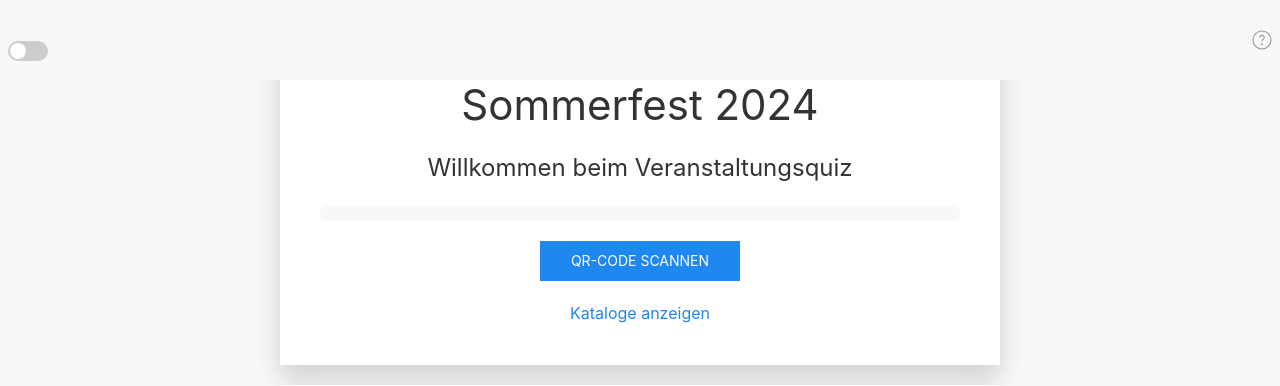
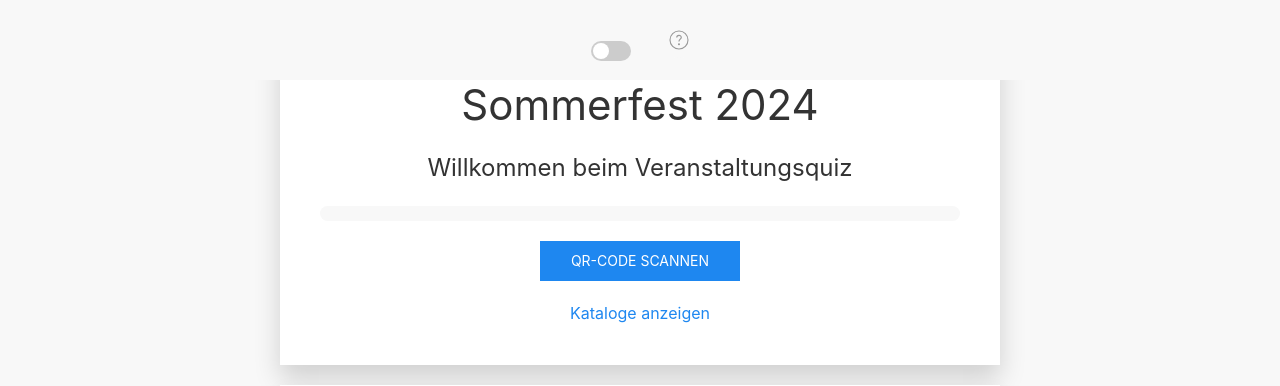
Before and after one commit to bastelix/sommerfest-quiz, a Python web app: template templates/index.html in a window 1280 px wide. Shown: the top 386 px of the page. Run offline with Jinja, Linux system fonts and the light colour scheme; the template is opened without the code that fills it, so the values that code supplies are empty; some libraries are stand-ins or nearby versions.

Commit message:
Center navbar actions

```diff
--- a/public/css/dark.css
+++ b/public/css/dark.css
@@ -69,6 +69,11 @@ body.dark-mode .mc-option input {
   margin-right: 8px;
 }
 
+body.dark-mode .topbar {
+  background-color: #1e1e1e;
+  border-color: #444;
+}
+
 /* Hoverfarbe für Katalogkarten im Dunkelmodus */
 body.dark-mode .uk-card-hover:hover {
   background-color: #333;
--- a/templates/index.html
+++ b/templates/index.html
@@ -150,21 +150,23 @@
   </style>
 </head>
 <body class="uk-padding uk-flex uk-flex-center">
-  <div class="uk-navbar-container topbar" uk-navbar>
-    <div class="uk-navbar-left">
+  <nav class="uk-navbar-container topbar">
+    <div class="uk-container">
+      <div uk-navbar>
+        <div class="uk-navbar-center">
           <div class="uk-navbar-item">
             <div class="theme-switch">
               <input type="checkbox" id="theme-toggle" aria-label="Design wechseln">
               <label for="theme-toggle" class="theme-switch-label">Design wechseln</label>
             </div>
           </div>
-    </div>
-    <div class="uk-navbar-right">
           <div class="uk-navbar-item">
             <a href="/faq" class="uk-icon-button" uk-icon="question" title="Hilfe" aria-label="Hilfe"></a>
           </div>
         </div>
       </div>
+    </div>
+  </nav>
   <div class="uk-container uk-width-1-1 uk-width-1-2@s uk-width-2-3@m">
     <div class="uk-card uk-card-default uk-card-body uk-box-shadow-large uk-margin">
       <div id="quiz-header" class="uk-text-center uk-margin"></div>
```
Also changed, not shown: 2 other files. Lines whose indentation alone changed are shown as unchanged.
